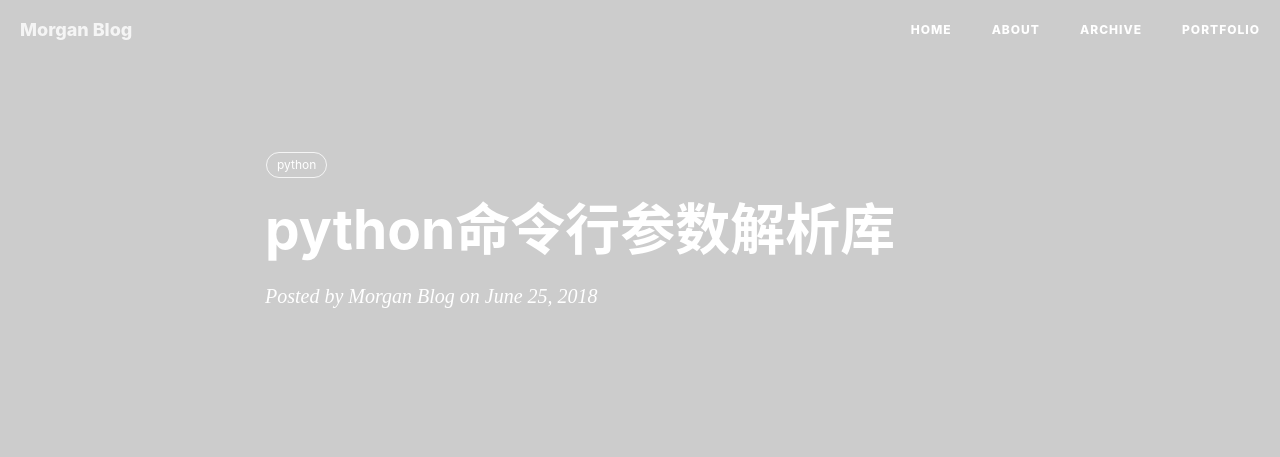
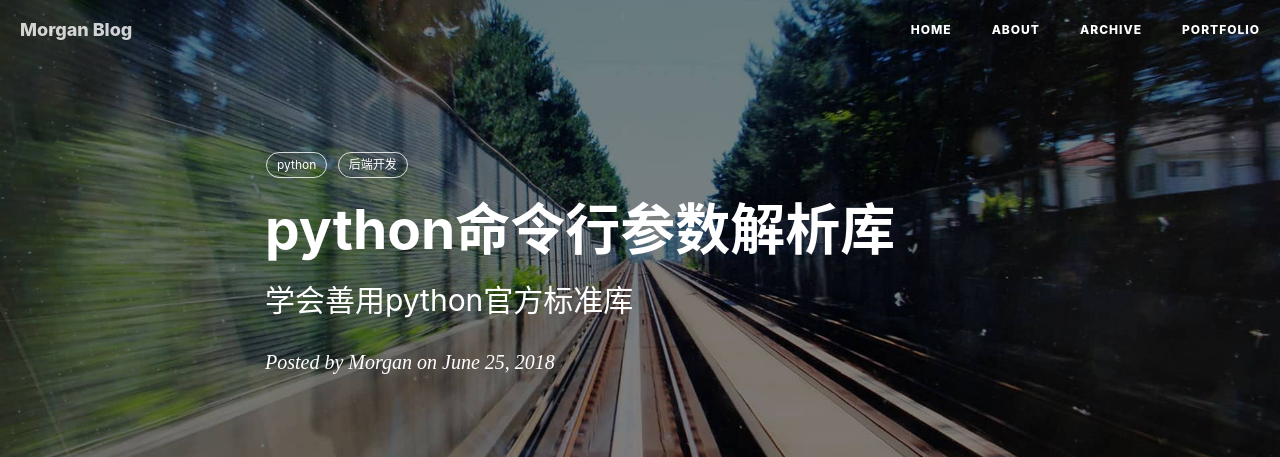
Before and after one commit to goelo/goelo.github.io, a Jekyll site: the page built from _posts/2018/2018-06-05-python-commandparser.markdown, in a window 1280 px wide. Shown: the top 457 px of the page. Built offline with Jekyll 4.4.1, drawn with Linux system fonts in a browser that asks for light colours; nearby versions of some CDN libraries; our own code applies the rules of GitHub Pages for plain Markdown files; comment, search, counter and statistics services are not loaded; grey boxes are pictures that could not be loaded.

Commit message:
post the first blog

```diff
--- a/_posts/2018/06/2018-06-05-python-commandparser.markdown
+++ b/_posts/2018/2018-06-05-python-commandparser.markdown
@@ -1,9 +1,13 @@
 ---
+layout: post
 title: python命令行参数解析库
+subtitle: "学会善用python官方标准库"
 date: 2018-06-25 22:28:25
-tags: python
-categories: 技术积累
-copyright: true
+author: "Morgan"
+header-img: "img/post-bg-2015.jpg"
+tags:
+    - python
+    - 后端开发
 ---
 
 ### 简介
```
